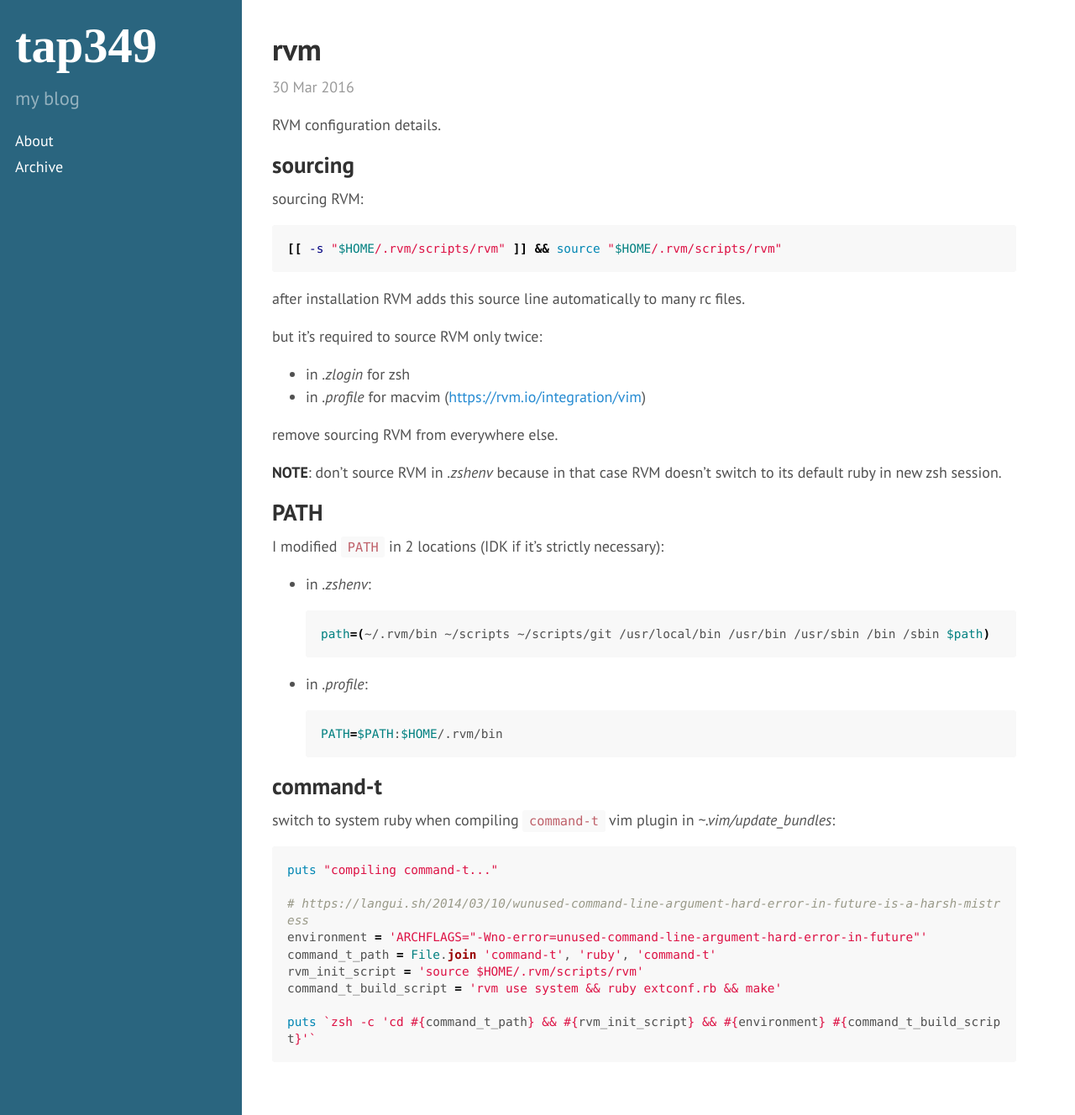
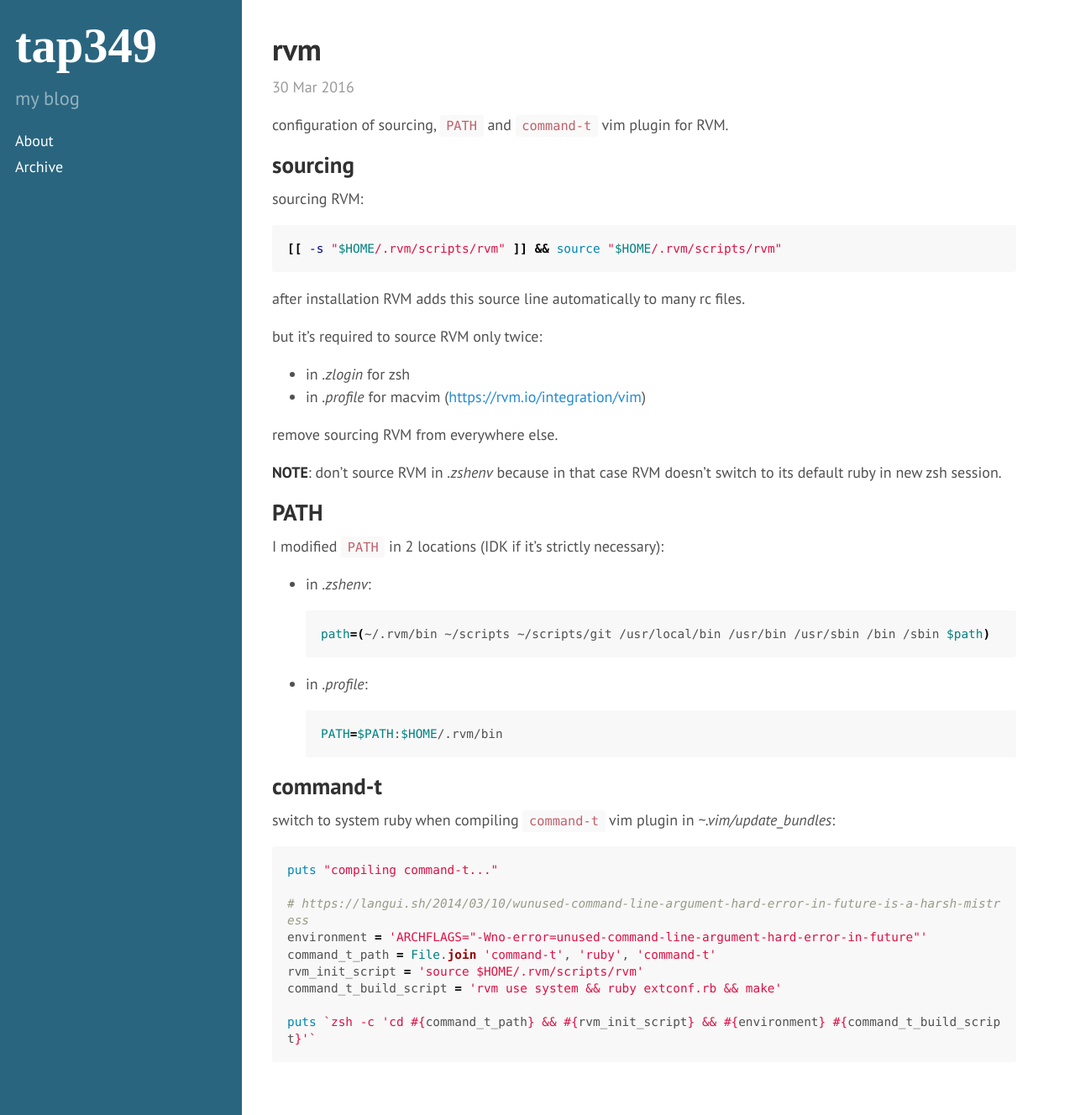
Before and after one commit to tap349/tap349.github.io, a Jekyll site: the page built from _posts/2016-03-30-rvm.md, in a window 1280 px wide and 1328 px high. Shown: the whole window at 84% size. Built offline with Jekyll 4.4.1, drawn with Linux system fonts in a browser that asks for light colours.

Commit message:
update 2016-04-04_10:58:00

```diff
--- a/_posts/2016-03-30-rvm.md
+++ b/_posts/2016-03-30-rvm.md
@@ -6,7 +6,7 @@ access: public
 categories: [rvm, ruby]
 ---
 
-RVM configuration details.
+configuration of sourcing, `PATH` and `command-t` vim plugin for RVM.
 
 <!-- more -->
 
```
